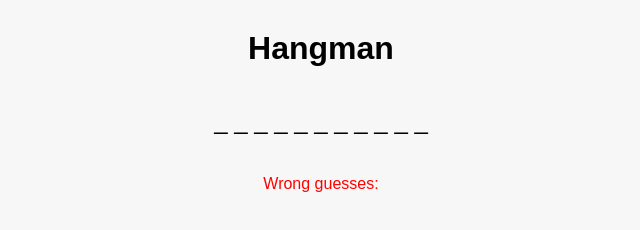
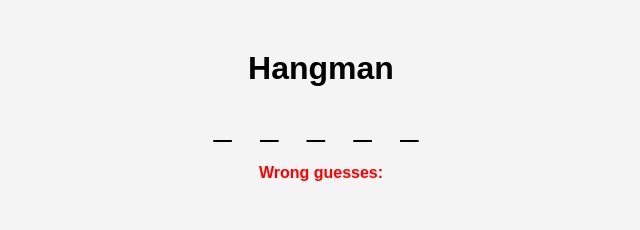
Before and after one commit to tpamz6299/hashman, a website: page public/index.html in a window 1280 px wide. Shown: the whole page, without its empty margins (319-959 px from the left). Drawn offline with Linux system fonts and the light colour scheme.

Commit message:
Update index.html

```diff
--- a/public/index.html
+++ b/public/index.html
@@ -3,18 +3,45 @@
 <head>
   <meta charset="UTF-8">
   <meta name="viewport" content="width=device-width, initial-scale=1.0">
-  <title>Hangman Multiplayer</title>
-  <script src="script.js" defer></script>
+  <title>Hangman</title>
   <style>
-    body { font-family: Arial, sans-serif; text-align: center; background: #f7f7f7; }
-    h1 { margin-top: 30px; }
-    #game { margin: 40px auto; font-size: 24px; }
-    #wrong { color: red; margin-top: 20px; }
+    body {
+      font-family: Arial, sans-serif;
+      text-align: center;
+      margin-top: 50px;
+      background-color: #f4f4f4;
+    }
+    h1 {
+      margin-bottom: 20px;
+    }
+    #word {
+      font-size: 2em;
+      letter-spacing: 10px;
+    }
+    #wrong-guesses {
+      margin-top: 20px;
+      color: red;
+      font-weight: bold;
+    }
+    #letters {
+      margin-top: 30px;
+    }
+    button {
+      margin: 5px;
+      padding: 10px;
+      font-size: 1em;
+      cursor: pointer;
+    }
   </style>
 </head>
 <body>
   <h1>Hangman</h1>
-  <div id="game">Loading...</div>
-  <div id="wrong"></div>
+
+  <div id="word">_ _ _ _ _</div>
+  <div id="wrong-guesses">Wrong guesses: </div>
+
+  <div id="letters"></div>
+
+  <script src="script.js"></script>
 </body>
 </html>
```
